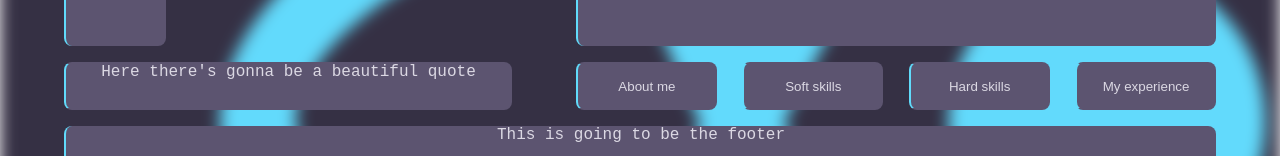
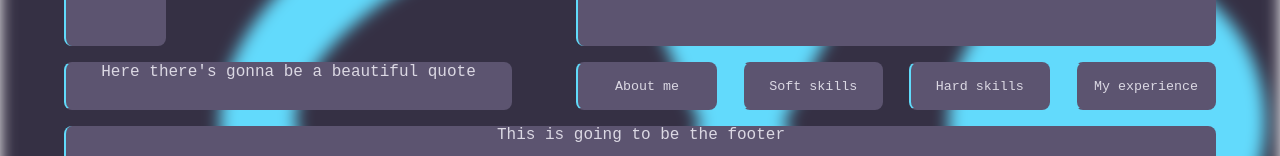
Before and after one commit to Nicolas-suarezhe/Portfolio, a React (Vite) app: page / in a window 1280 px wide. Shown: the part 554-710 px from the top of the page. Built offline with nearby package versions, Linux system fonts and the light colour scheme.

Commit message:
fixing font

```diff
--- a/src/App.css
+++ b/src/App.css
@@ -10,6 +10,7 @@
   margin: 0;
   padding: 0;
   box-sizing: border-box;
+  font-family: 'Courier New', monospace;
 }
 
 .back{
```
